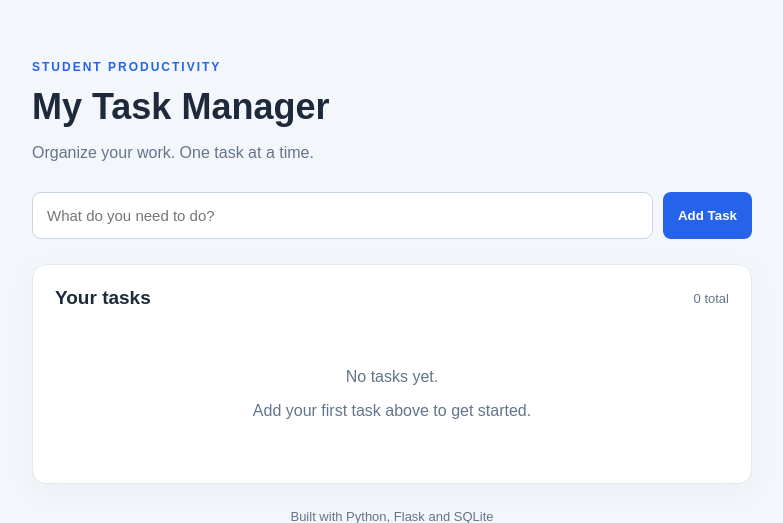
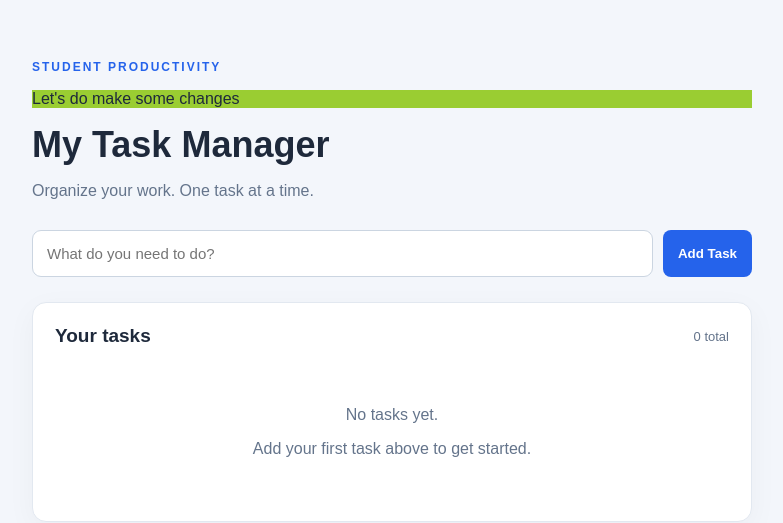
Before and after one commit to Kunal-college/student-task-manager, a Flask app: page / in a window 1280 px wide. Shown: the top 523 px of the page, without its empty margins (248-1031 px from the left). Run offline with Flask 3, Linux system fonts and the light colour scheme; data that the repository does not hold is empty.

Commit message:
Update page heading for CCA2 version 2

```diff
--- a/templates/index.html
+++ b/templates/index.html
@@ -11,22 +11,20 @@
     <main class="container">
         <header>
             <p class="eyebrow">STUDENT PRODUCTIVITY</p>
+            <p style="background-color: yellowgreen;">Let's do make some changes</p>
             <h1>My Task Manager</h1>
             <p class="subtitle">Organize your work. One task at a time.</p>
         </header>
-
         <form action="{{ url_for('add_task') }}" method="POST" class="add-form">
             <input type="text" name="title" placeholder="What do you need to do?"
                    maxlength="200" required>
             <button type="submit">Add Task</button>
         </form>
-
         <section class="task-panel">
             <div class="panel-heading">
                 <h2>Your tasks</h2>
                 <span>{{ tasks|length }} total</span>
             </div>
-
             {% if tasks %}
                 {% for task in tasks %}
                     <article class="task {% if task['completed'] %}completed{% endif %}">
@@ -36,13 +34,9 @@
                                 {{ '✓' if task['completed'] else '○' }}
                             </button>
                         </form>
-
                         <span class="task-title">{{ task['title'] }}</span>
-
                         <form action="{{ url_for('delete_task', task_id=task['id']) }}"
-                              method="POST">
                             <button class="delete-button" type="submit">Delete</button>
-                        </form>
                     </article>
                 {% endfor %}
             {% else %}
@@ -52,7 +46,6 @@
                 </div>
             {% endif %}
         </section>
-
         <footer>Built with Python, Flask and SQLite</footer>
     </main>
 </body>
```
